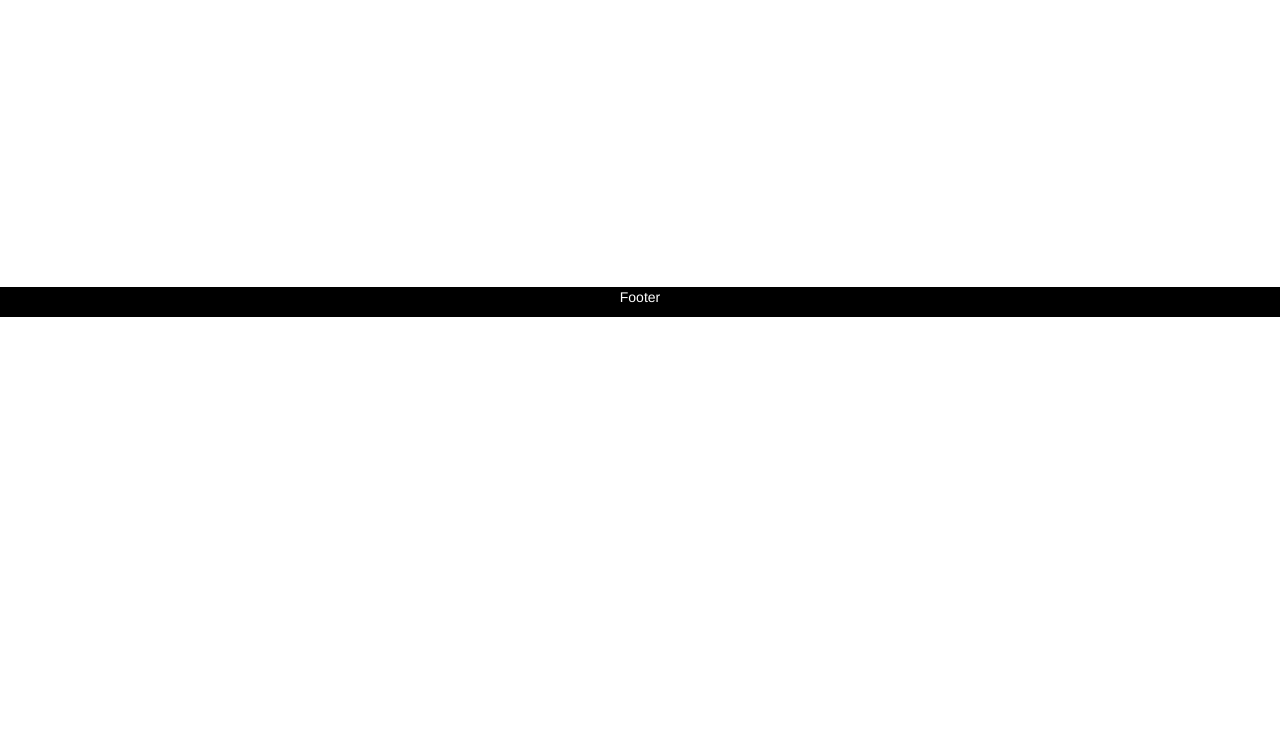
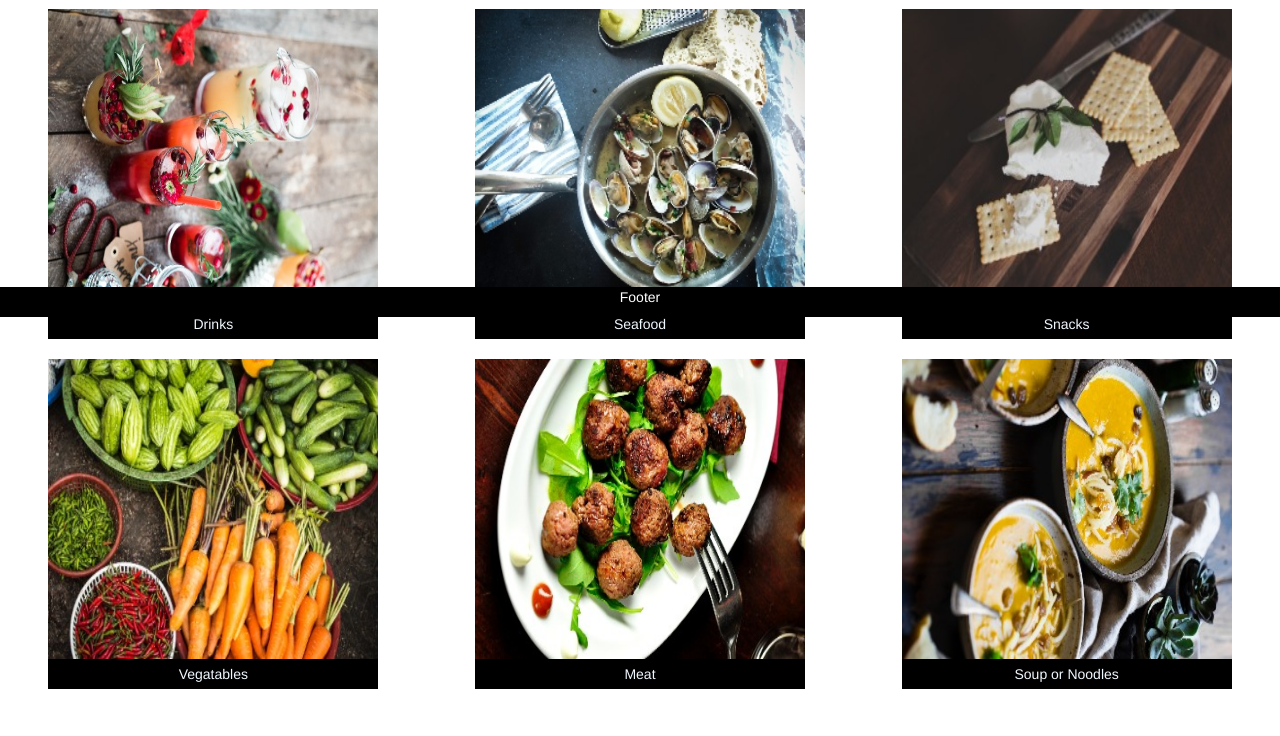
Before and after one commit to dizhuZheng/Shopping, a Django app: page /dishes/ in a window 1280 px wide. Shown: the part 483-1219 px from the top of the page. Before the commit the page ends 800 px from the top, so only its background shows below. Run offline with Django 3.2, Linux system fonts and the light colour scheme; some libraries are stand-ins or nearby versions.

Commit message:
add menu pictures

```diff
--- a/recipes/templates/recipes/base.html
+++ b/recipes/templates/recipes/base.html
@@ -19,40 +19,30 @@
           color: white;
           text-align: center;
         }
-        div.a{
-          position: relative;
-          left:50px;
-          top: 20px;;
-          width: 30%;
-        }
-        div.b{
-          position: fixed;
-          right:80px;
-          top: 20px;
-          width: 50%;
-        }
-        div.c{
-          position: fixed;
-          right: 0;
-          top: 30%;
-        }
-        div.d{
-          position: fixed;
-          right: 30px;
-          bottom: 30%;
-        }
         img {
           display: block;
           margin-left: auto;
+          width: 330px;
+          height:300px;
         }
         .flex-container{
           display: flex;
-          flex-flow: row nowrap;
-          justify-content: space-evenly;
+          flex-flow: row wrap;
+          justify-content: space-around;
         }
         .flex-container .flex-item{
-          margin: auto;
-          padding:10px;
+          margin-bottom: 10px;
+        }
+        .flex-container .flex-item p{
+          width:auto;
+          height:30px;
+          text-align: center;
+          background-color:black;
+          color:aliceblue;
+          padding: 5px;
+        }
+        #last{
+          margin-bottom: 40px;
         }
     </style>
   </head>
--- a/recipes/templates/recipes/dishes.html
+++ b/recipes/templates/recipes/dishes.html
@@ -4,23 +4,52 @@
 {% load static %}
 <div class="flex-container">
     <div class="flex-item">
-        <img src="{% static "images/raphael-nogueira-63mHpYEyjCA-unsplash (2).jpg" %} style="width:120%" alt="drinks">
+        <img src="{% static "images/ivan-timov-2L8VzgYikXE-unsplash.jpg" %}" alt="breakfast">
+        <p>Breakfast</p>
     </div>
     <div class="flex-item">
-        <img src="{% static "images/taylor-kiser-6RJct18G_3I-unsplash (1).jpg" %}" alt="">
+        <img src="{% static "images/davide-cantelli-jpkfc5_d-DI-unsplash (1).jpg" %}" alt="lunch">
+        <p>Lunch</p>
     </div>
     <div class="flex-item">
-        <img src="{% static "images/adrien-sala-qvIrI4ueqzY-unsplash (1).jpg" %}" alt="">
+        <img src="{% static "images/raphael-nogueira-63mHpYEyjCA-unsplash (2).jpg" %}" alt="supper">
+        <p>Supper</p>
+    </div>
+    <div class="flex-item">
+        <img src="{% static "images/brooke-lark-HjWzkqW1dgI-unsplash (1).jpg" %}" alt="drinks">
+        <p>Drinks</p>
+    </div>
+    <div class="flex-item">
+        <img src="{% static "images/soup.jpg" %}" alt="seafood">
+        <p>Seafood</p>
+    </div>
+    <div class="flex-item">
+        <img src="{% static "images/anita-peeples-KMtq9dy-9Vc-unsplash (1).jpg" %}" alt="snacks">
+        <p>Snacks</p>
+    </div>
+    <div class="flex-item">
+        <img src="{% static "images/megan-hodges-xMh_ww8HN_Q-unsplash (1).jpg" %}" alt="vegatables">
+        <p>Vegatables</p>
+    </div>
+    <div class="flex-item">
+        <img src="{% static "images/emiliano-vittoriosi-OFismyezPnY-unsplash (1).jpg" %}" alt="meat">
+        <p>Meat</p>
+    </div>
+    <div class="flex-item" id="last">
+            <img src="{% static "images/taylor-kiser-6RJct18G_3I-unsplash (1).jpg" %}" alt="soup">
+            <p>Soup or Noodles</p>
+    </div>
+    <div class="flex-item" id="last">
+            <img src="{% static "images/dan-gold-E6HjQaB7UEA-unsplash.jpg" %}" alt="fast food">
+            <p>Fast Food</p>
+    </div>
+    <div class="flex-item" id="last">
+            <img src="{% static "images/toni-cuenca-CvFARq2qu8Y-unsplash.jpg" %}" alt="seasonal">
+            <p>Seasonal</p>
+    </div>
+    <div class="flex-item" id="last">
+            <img src="{% static "images/tr-davis--TDMdKfKcTg-unsplash.jpg" %}" alt="world">
+            <p>World Cuisine</p>
     </div>
 </div>
-<!-- <script>
-$(function(){
-    $(".contentimg .flex-item").mouseover(function(){
-      $(".flex-item .mask").show();
-  });
-    $(".contentimg .flex-item").mouseout(function(){
-    $(".flex-item .mask").hide();
-  });
-  });
-</script> -->
 {% endblock content %}
--- a/users/templates/users/login.html
+++ b/users/templates/users/login.html
@@ -1,7 +1,7 @@
 {% extends "recipes/nav_base.html" %}
 {% load bootstrap4 %}
 {% block content %}
-<div class="a">
+<div>
   {% if form.errors %}
   <div>Your username and password didn't match. Please try again.</div>
   {% endif %}
--- a/users/templates/users/register.html
+++ b/users/templates/users/register.html
@@ -1,14 +1,14 @@
 {% extends "recipes/nav_base.html" %}
 {% load bootstrap4 %}
 {% block content %}
-<div class="flex-container">
+<div>
   <form method="post" action="{% url 'users:register' %}" class="form">
     {% csrf_token %}
     {% bootstrap_form form %}
     {% buttons %}
     <button name="submit" class="btn btn-primary">register</button>
     {% endbuttons %}
-    <input type="hidden" name="next" value="{% url 'recipes:index' %}" />
+    <input type="hidden" name="submit" value="{% url 'recipes:index' %}" />
   </form>
 </div>
 {% endblock content %}
```
Also changed, not shown: users/form.py (+7 -3 lines), recipes/static/images/anita-peeples-KMtq9dy-9Vc-unsplash (1).jpg (added), recipes/static/images/brooke-lark-HjWzkqW1dgI-unsplash (1).jpg (added), recipes/static/images/dan-gold-E6HjQaB7UEA-unsplash.jpg (added), recipes/static/images/davide-cantelli-jpkfc5_d-DI-unsplash (1).jpg (added), recipes/static/images/emiliano-vittoriosi-OFismyezPnY-unsplash (1).jpg (added), recipes/static/images/ivan-timov-2L8VzgYikXE-unsplash.jpg (added), recipes/static/images/megan-hodges-xMh_ww8HN_Q-unsplash (1).jpg (added), 2 other files.
